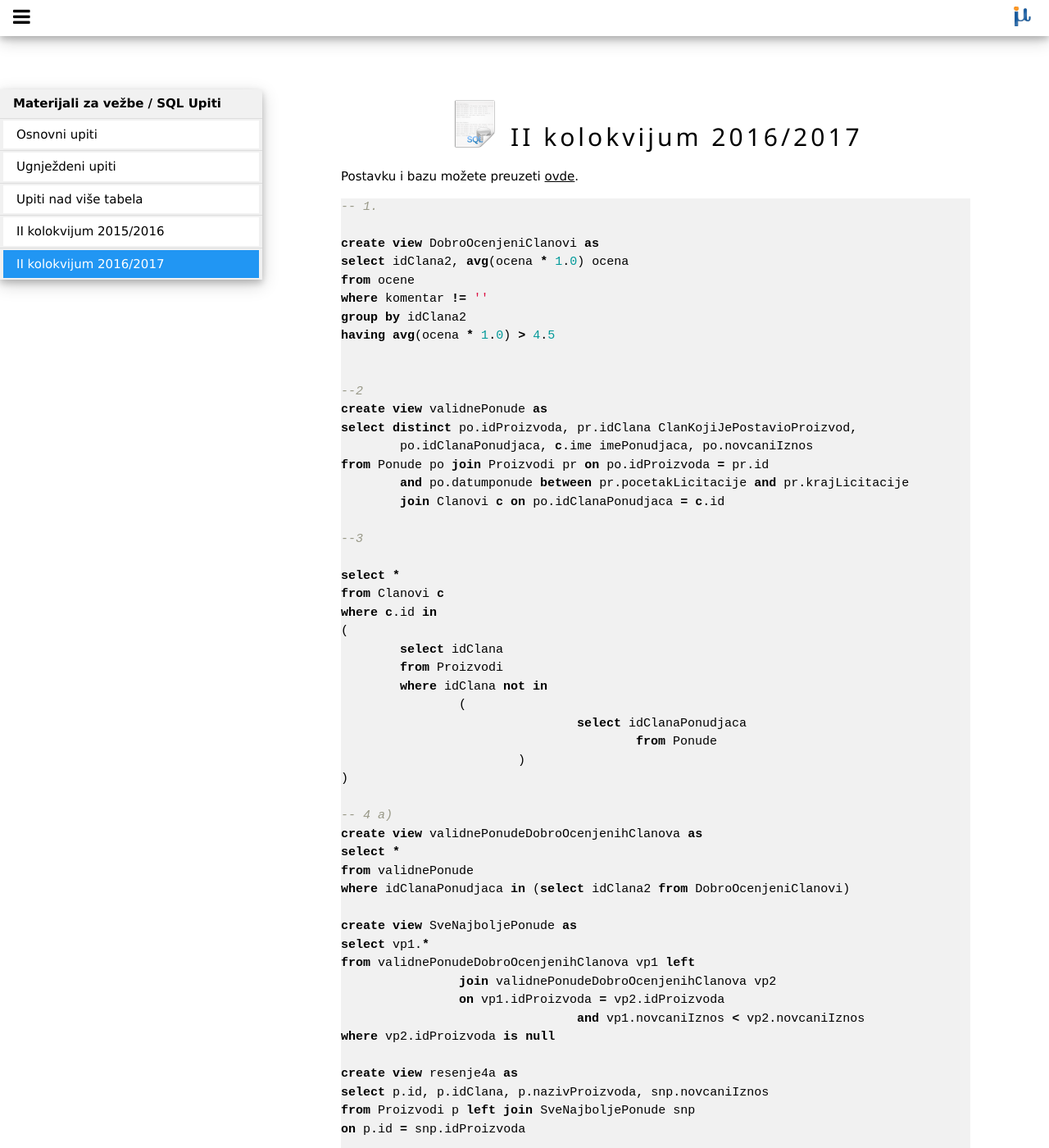
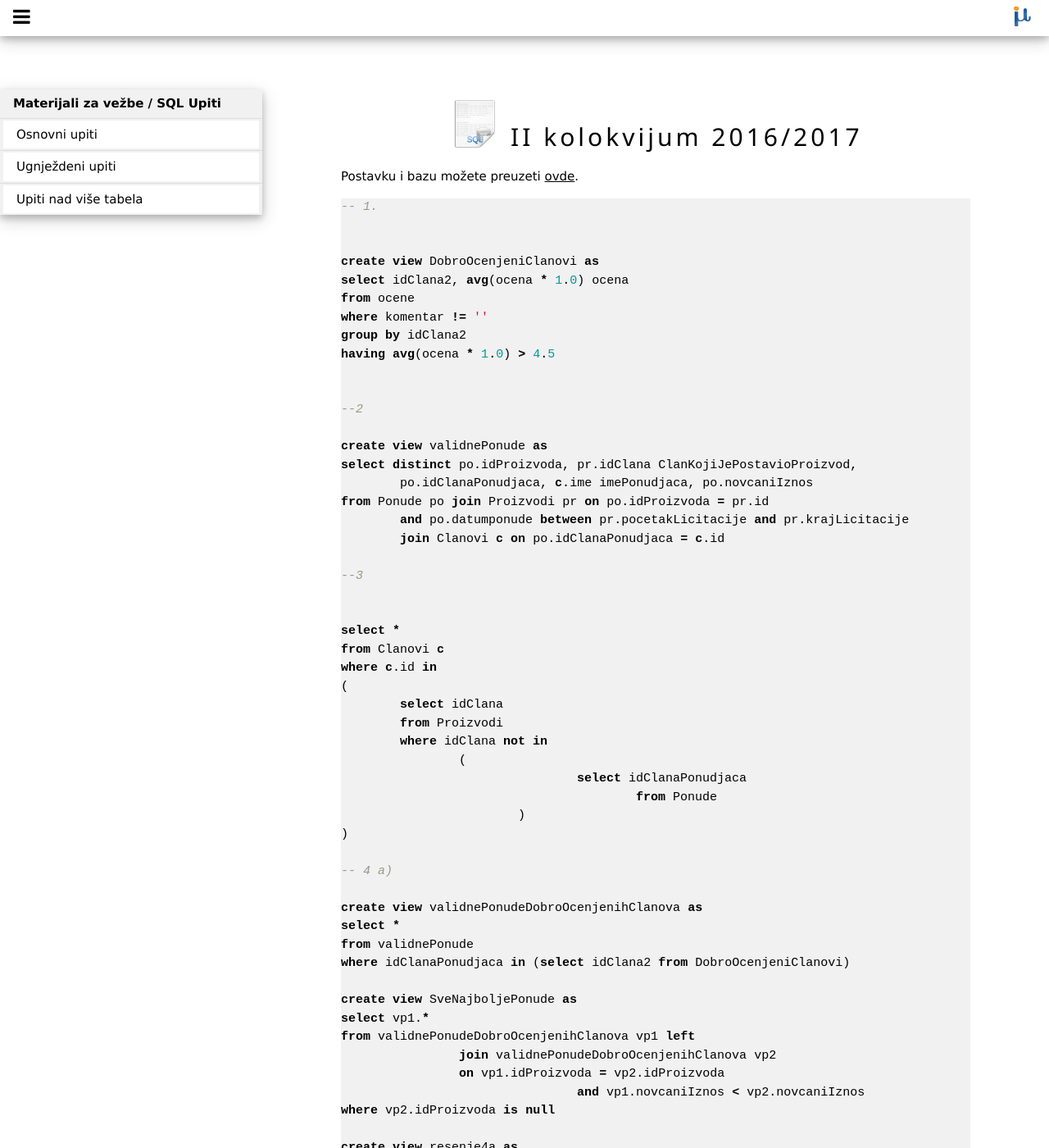
Before and after one commit to knezevicmarko/knezevicmarko.github.io, a Jekyll site: the page built from _bp1/2017/214-kolokvijum_2016_2017.md, in a window 1280 px wide and 1400 px high. Shown: the whole window at 82% size. Built offline with Jekyll 4.4.1, drawn with Linux system fonts in a browser that asks for light colours; nearby versions of some CDN libraries; a script that is not in the unit is left out; comment, search, counter and statistics services are not loaded.

Commit message:
bp1 - vidljivost

```diff
--- a/_bp1/2017/214-kolokvijum_2016_2017.md
+++ b/_bp1/2017/214-kolokvijum_2016_2017.md
@@ -4,9 +4,9 @@ title: II kolokvijum 2016/2017
 main_category: Materijali za vežbe
 sub_category: SQL Upiti
 image: sql1.png
-active: true
+active: false
 comment: true
-archive: false
+archive: true
 ---
 
 Postavku i bazu možete preuzeti [ovde](/assets/bp1/BP1_II_kolokvijum_2016_2017.zip).
```
Also changed, not shown: _bp1/2017/213-kolokvijum_2015_2016.md (+2 -2 lines).
